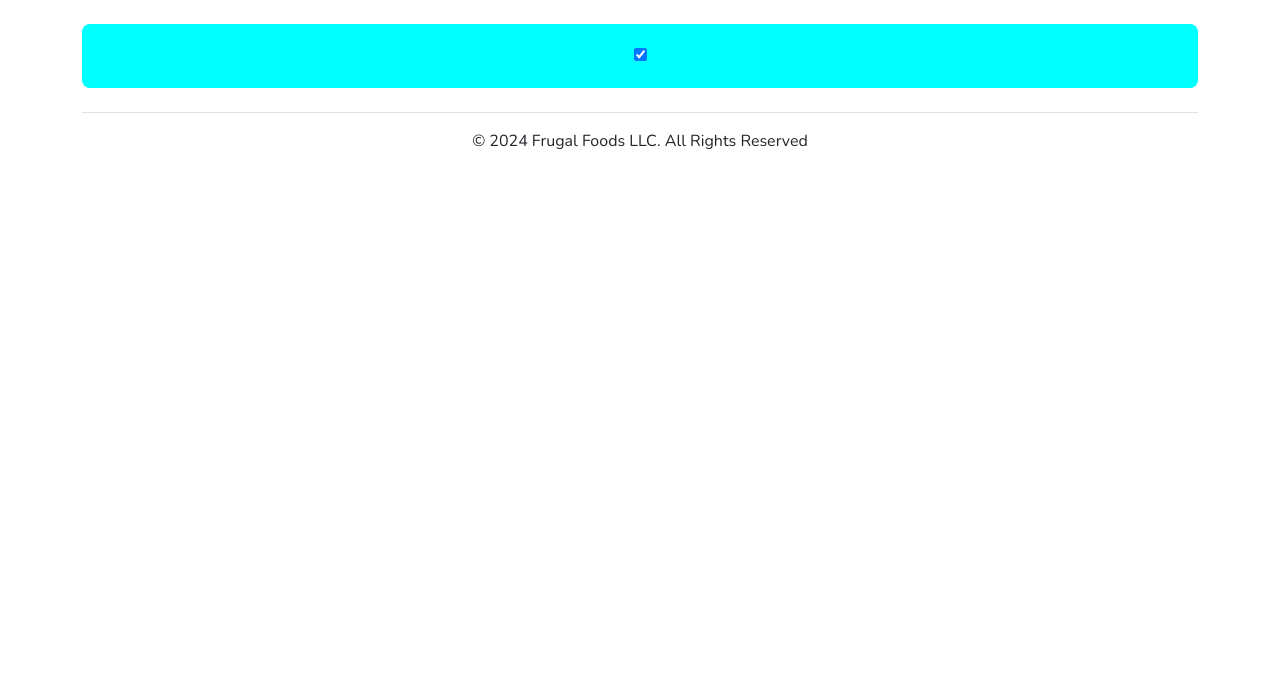
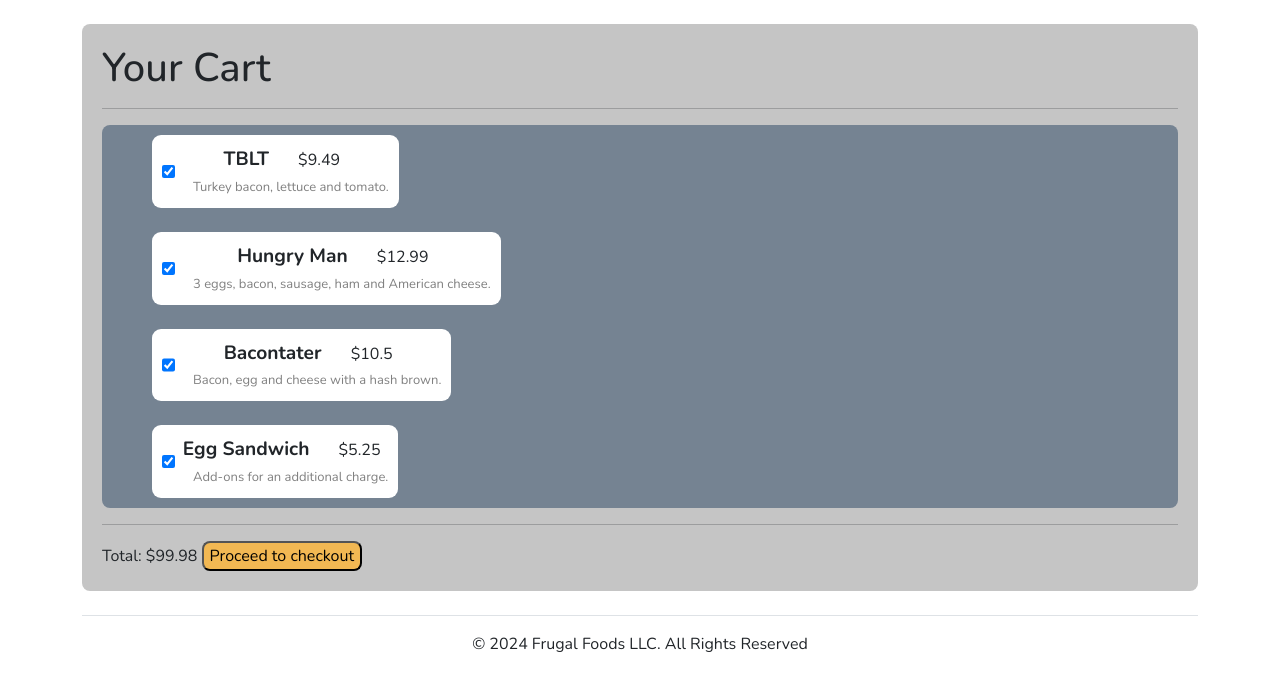
Before and after one commit to STEAM-Center-NYC/10038-Aggregating-Delivery-Service-Prices-To-Determine-The-Best-Deal, a Flask app: page /cart in a window 1280 px wide. Shown: the part 72-763 px from the top of the page. Run offline with Flask 3, Linux system fonts and the light colour scheme.

Commit message:
Made dummy cart for showcase

```diff
--- a/main.py
+++ b/main.py
@@ -30,7 +30,7 @@ class User:
 
 def connect_db():
     return pymysql.connect(
-        host="10.100.33.60",
+        host="127.0.0.1",
         user= settings.db_user,
         password = str(settings.db_pass),
         database=settings.db_name,
--- a/static/styles.css
+++ b/static/styles.css
@@ -17,6 +17,15 @@
 
 body{
     font-family: "Nunito", sans-serif;
+}
+
+.button {
+    border-radius: 8px;
+    background-color: #F2B853;
+}
+
+.button:hover {
+    background-color: #ffd857;
 }
 
 /* Template Page */
@@ -66,13 +75,43 @@ body{
 
 /* Cart Page */
 #cart_box{
-    background-color: aqua;
+    background-color: #c5c5c5;
     padding: 20px;
     border-radius: 8px;
 }
 
+#cartbox_item {
+    background-color: #758392;
+    border-radius: 8px;
+    padding: 10px;
+    padding-left: 50px;
+}
+
+.cart_item {
+    text-align: center;
+    display: inline;
+}
+
+.item_title {
+    font-weight: bold;
+    font-size: larger;
+}
+
 .item_des{
-    float: center;
+    color: grey;
+    font-size: small;
+    padding-left: 18px;
+    text-overflow: inherit;
+}
+
+.item_price {
+    padding-left: 25px;
+}
+
+.item_card{
+    background-color: white;
+    padding: 10px;
+    border-radius: 9px;
 }
 
 /* Mobile Implementation */
--- a/templates/cart.jinja
+++ b/templates/cart.jinja
@@ -3,10 +3,52 @@
 
 <main class="container">
     <br>
-    <div id='cart_box' class="text-center">
-        <div>
-            <input type="checkbox" checked>
+    <div id='cart_box'>
+        <h1>Your Cart</h1>
+        <hr>
+        <div id="cartbox_item">
+            <div class="d-inline-flex item_card">
+                <input type="checkbox" checked>
+                <div class="cart_item">
+                    <span class="item_title">TBLT</span>
+                    <span class="item_price">$9.49</span>
+                    <br>
+                    <span class="item_des">Turkey bacon, lettuce and tomato.</span>
+                </div>
+            </div>
+            <br><br>
+            <div class="d-inline-flex item_card">
+                <input type="checkbox" checked>
+                <div class="cart_item">
+                    <span class="item_title">Hungry Man</span>
+                    <span class="item_price">$12.99</span>
+                    <br>
+                    <span class="item_des">3 eggs, bacon, sausage, ham and American cheese. </span>
+                </div>
+            </div>
+            <br><br>
+            <div class="d-inline-flex item_card">
+                <input type="checkbox" checked>
+                <div class="cart_item">
+                    <span class="item_title">Bacontater</span>
+                    <span class="item_price">$10.5</span>
+                    <br>
+                    <span class="item_des">Bacon, egg and cheese with a hash brown.</span>
+                </div>
+            </div>
+            <br><br>
+            <div class="d-inline-flex item_card">
+                <input type="checkbox" checked>
+                <div class="cart_item">
+                    <span class="item_title">Egg Sandwich</span>
+                    <span class="item_price">$5.25</span>
+                    <br>
+                    <span class="item_des">Add-ons for an additional charge.</span>
+                </div>
+            </div>
         </div>
+        <hr>
+        Total: $99.98 <button class="button">Proceed to checkout</button>
     </div>
 </main>
 
```
